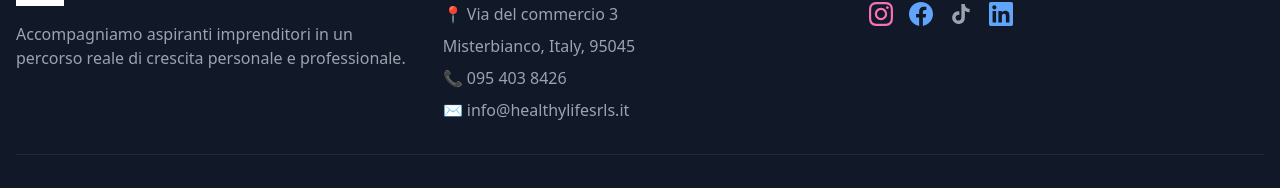
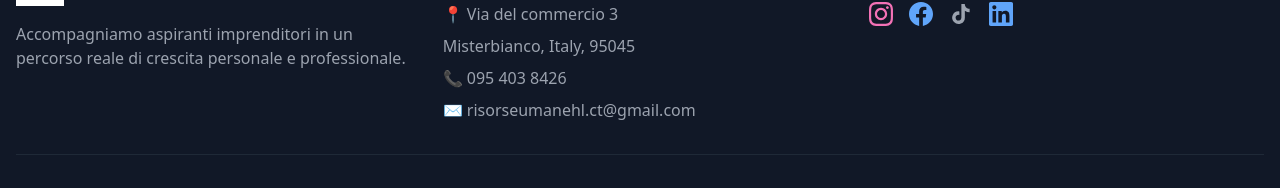
Before and after one commit to ZenoWebGit/healthy-life-blueprint, a React (Vite) app: page / in a window 1280 px wide. Shown: the part 6156-6344 px from the top of the page. Built offline with nearby package versions, Linux system fonts and the light colour scheme.

Commit message:
Update footer email address
Change the email address in the footer to risorseumanehl.ct@gmail.com in `src/components/Footer.tsx`.

```diff
--- a/src/components/Footer.tsx
+++ b/src/components/Footer.tsx
@@ -22,7 +22,7 @@ const Footer = () => {
               <p>📍 Via del commercio 3</p>
               <p>Misterbianco, Italy, 95045</p>
               <p>📞 095 403 8426</p>
-              <p>✉️ info@healthylifesrls.it</p>
+              <p>✉️ risorseumanehl.ct@gmail.com</p>
             </div>
           </div>
 
```
